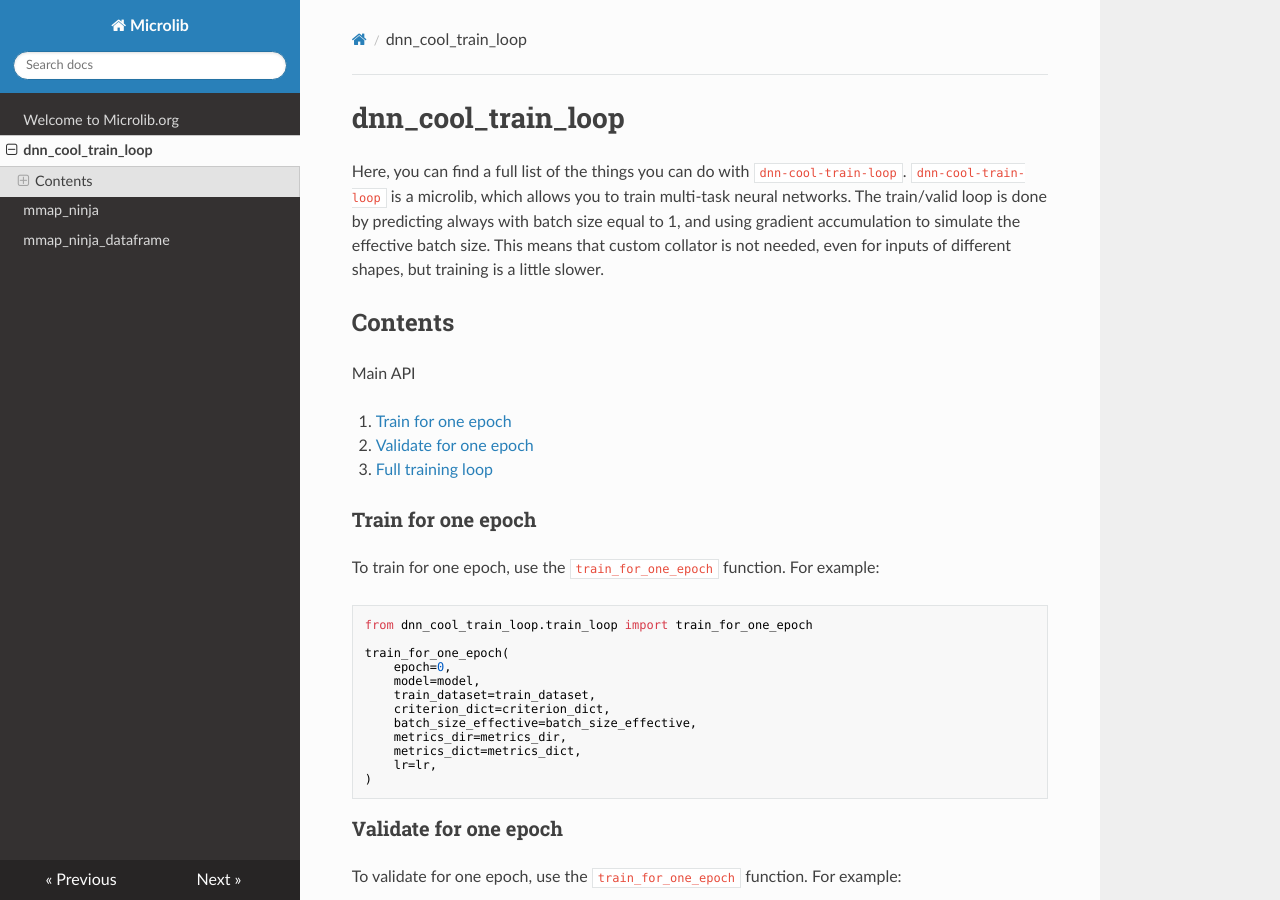
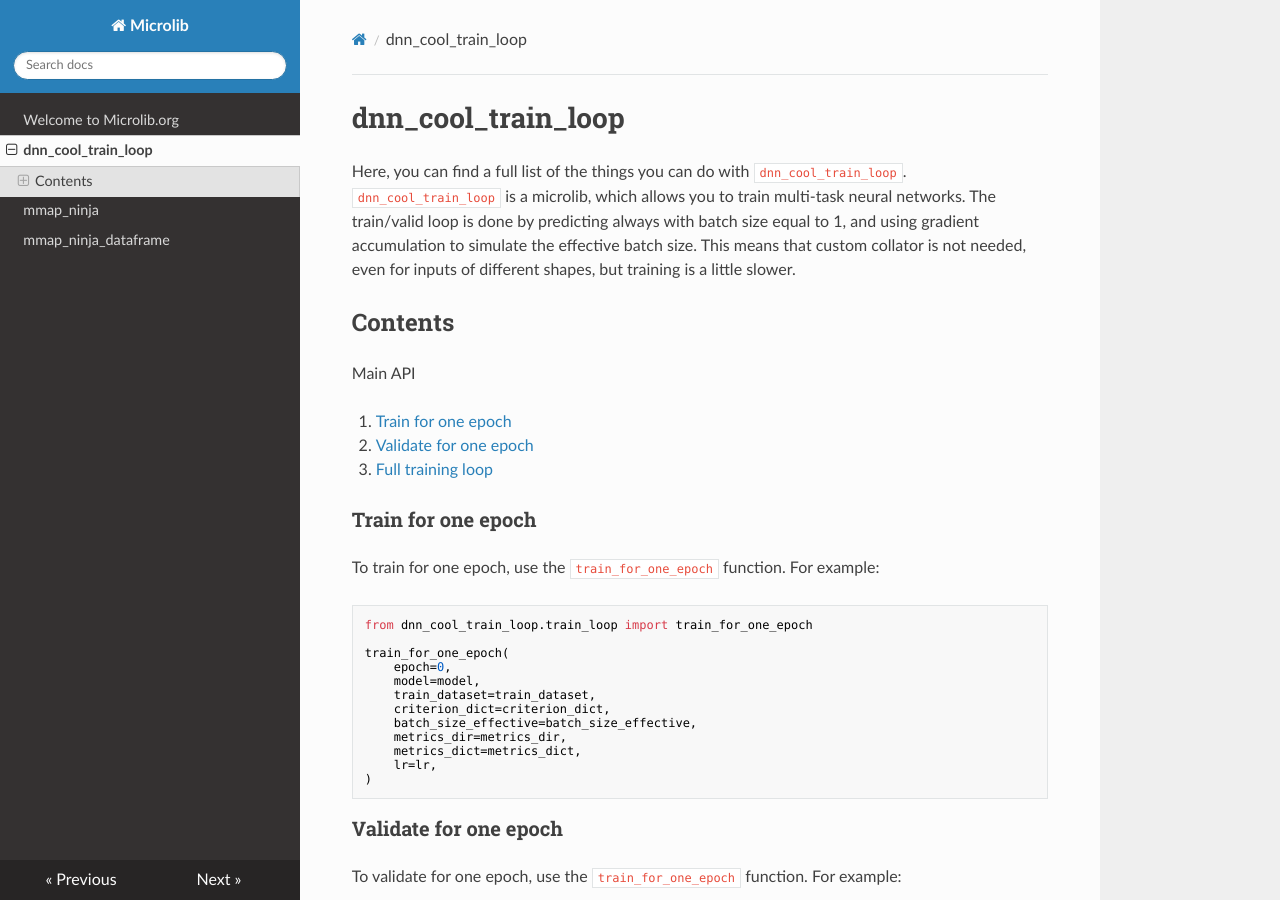
Before and after one commit to microlib-org/site, an MkDocs documentation site: the page built from docs/dnn_cool_train_loop.md, in a window 1280 px wide and 900 px high. Built offline with MkDocs 1.6.1, drawn with Linux system fonts in a browser that asks for light colours; nearby versions of some CDN libraries.

```diff
--- a/docs/dnn_cool_train_loop.md
+++ b/docs/dnn_cool_train_loop.md
@@ -1,7 +1,7 @@
 # dnn_cool_train_loop
 
-Here, you can find a full list of the things you can do with `dnn-cool-train-loop`.
-`dnn-cool-train-loop` is a microlib, which allows you to train multi-task neural networks.
+Here, you can find a full list of the things you can do with `dnn_cool_train_loop`.
+`dnn_cool_train_loop` is a microlib, which allows you to train multi-task neural networks.
 The train/valid loop is done by predicting always with batch size equal to 1, and using gradient accumulation to
 simulate the effective batch size.
 This means that custom collator is not needed, even for inputs of different shapes, but training is a little slower.
```
